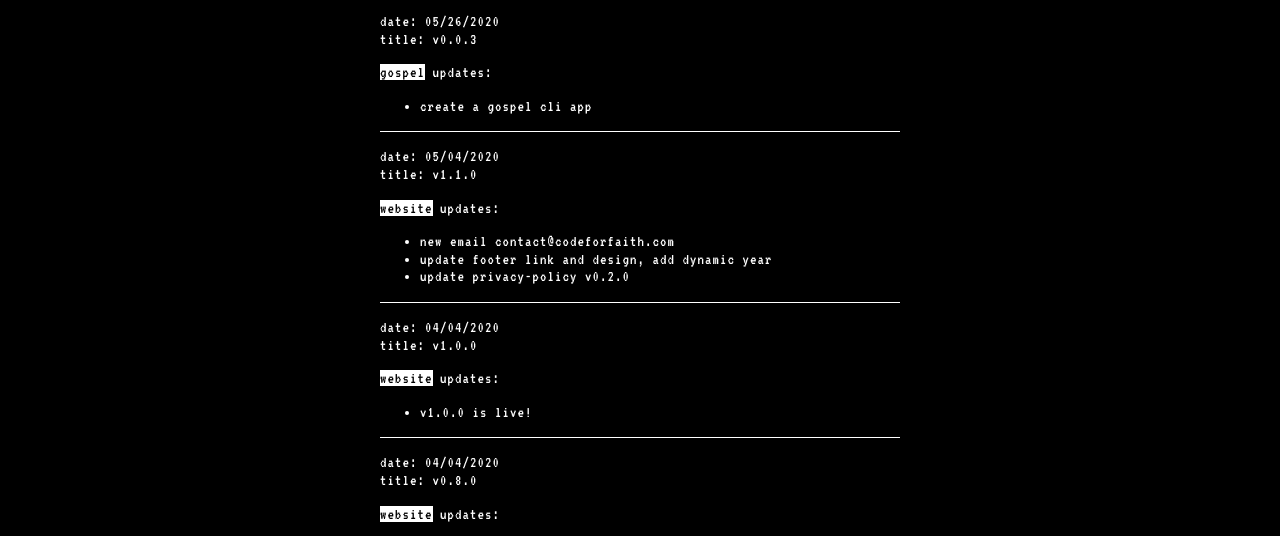
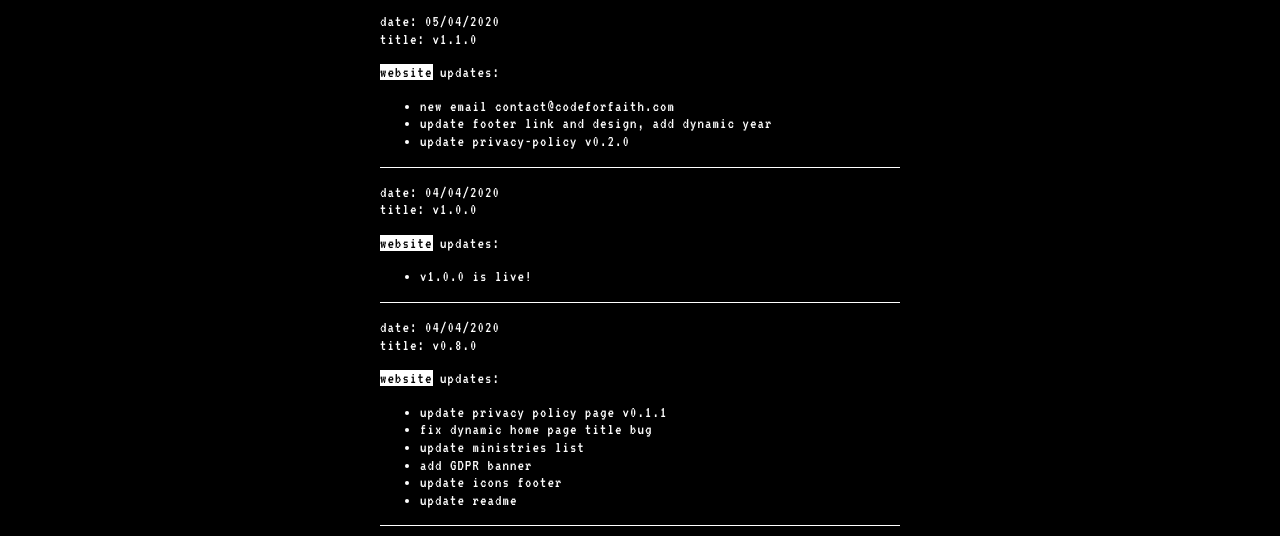
Before and after one commit to CodeForFaith/code-for-faith, a Gatsby site: page /updates in a window 1280 px wide. Shown: the part 203-739 px from the top of the page. Built offline with nearby package versions, Linux system fonts and the light colour scheme; Gatsby itself is replaced by a stand-in of ours.

Commit message:
improvement(src/pages): remove one old style update

```diff
--- a/src/pages/updates.js
+++ b/src/pages/updates.js
@@ -39,21 +39,6 @@ const UpdatesPage = ({ data }) => {
             <hr />
           </article>
         ))}
-      <article className="update">
-        <p>
-          date: 05/26/2020
-          <br />
-          title: v0.0.3
-        </p>
-        <p>
-          <a href="https://pypi.org/project/gospel/">gospel</a> updates:
-          <br />
-          <ul>
-            <li>create a gospel cli app</li>
-          </ul>
-        </p>
-        <hr />
-      </article>
       <article className="update">
         <p>
           date: 05/04/2020
```
